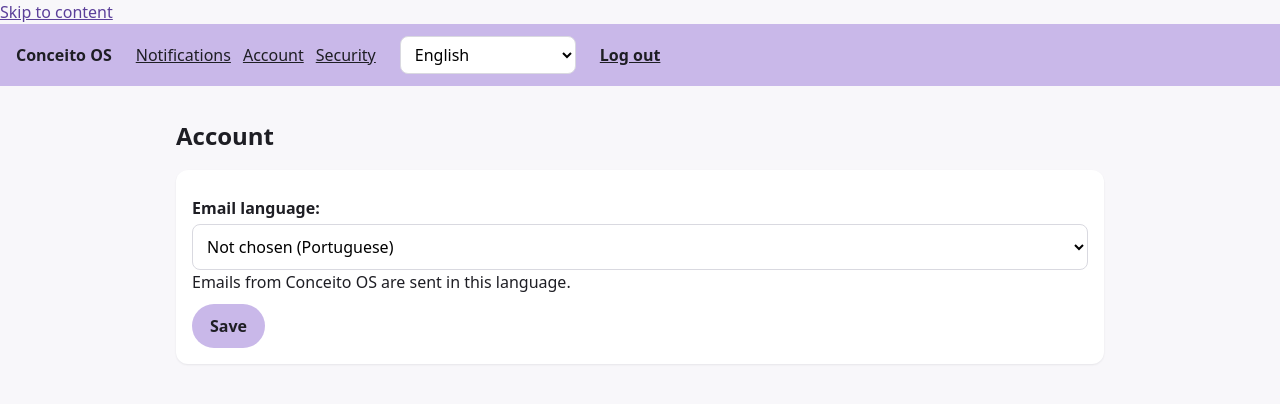
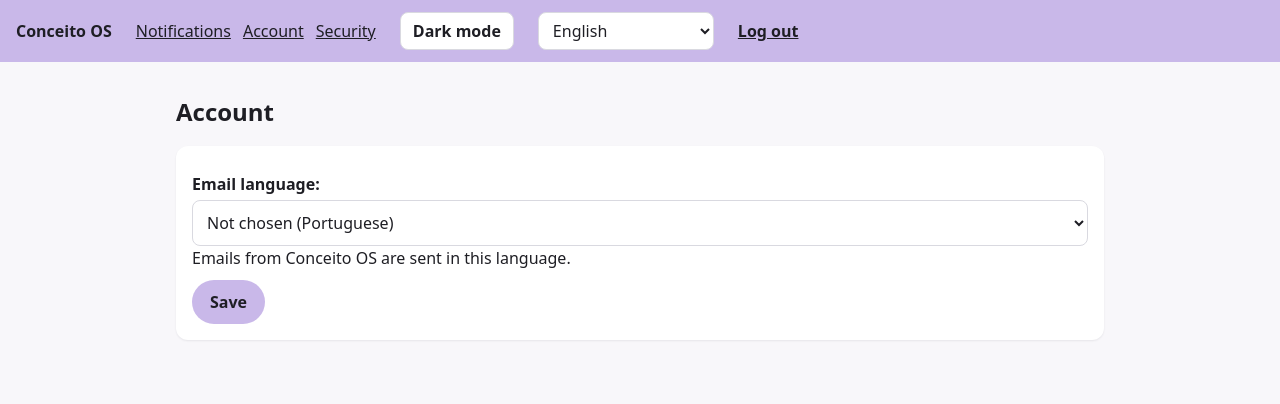
Before and after one commit to igor-lisboa/conceito-os, a Django app: page /accounts/account/ in a window 1280 px wide. Shown: the top 404 px of the page. Run offline with Django 5.2, Linux system fonts and the light colour scheme; the visitor is signed in with stand-in values (Sample User, id 1); data that the repository does not hold is empty.

Commit message:
fix: hide the skip link until focused; readable language select; light/dark switch
- The skip link (WCAG 2.4.1) is hidden until a keyboard user focuses it.
- Form controls get the text colour, so the language select is readable in dark mode.
- A light/dark button in the top bar. The choice is saved in the browser; without
  a choice the system setting applies. Pt-BR label added.

Co-Authored-By: Claude Haiku 5.5 <noreply@anthropic.com>

```diff
--- a/web/static/css/app.css
+++ b/web/static/css/app.css
@@ -131,6 +131,7 @@ th, td { text-align: left; padding: 10px 12px; border-bottom: 1px solid var(--co
 form p, form ul { margin: 10px 0; }
 label { display: block; font-weight: 600; margin-bottom: 4px; }
 input, select, textarea {
+  color: var(--color-text);
   width: 100%;
   max-width: 100%;
   padding: 10px;
@@ -161,3 +162,27 @@ input, select, textarea {
   tr { background: var(--color-surface); border-radius: var(--radius); margin-bottom: 12px; padding: 8px; }
   td { border: 0; padding: 4px 0; }
 }
+
+/* Skip link: hidden until a keyboard user focuses it (WCAG 2.4.1). */
+.skip-link {
+  position: absolute;
+  left: 12px;
+  top: -60px;
+  z-index: 10;
+  padding: 8px 12px;
+  border-radius: 8px;
+  background: var(--color-primary);
+  color: var(--color-text);
+}
+.skip-link:focus { top: 12px; outline: 3px solid var(--color-link); }
+
+/* Light/dark switch in the top bar. aria-pressed shows the state to screen readers. */
+.theme-toggle {
+  min-height: 36px;
+  padding: 6px 12px;
+  border: 1px solid var(--color-neutral);
+  border-radius: 8px;
+  background: var(--color-surface);
+  color: var(--color-text);
+}
+.theme-toggle[aria-pressed="true"] { background: var(--color-neutral); }
--- a/web/templates/base.html
+++ b/web/templates/base.html
@@ -5,6 +5,14 @@
   <meta name="viewport" content="width=device-width, initial-scale=1">
   <title>{% block title %}Conceito OS{% endblock %}</title>
   <link rel="stylesheet" href="{% static 'css/app.css' %}">
+  <script>
+    // Apply the saved light or dark choice before the page paints, so there is no flash.
+    // No choice saved = follow the system setting (the CSS does that).
+    try {
+      var saved = localStorage.getItem("conceito-theme");
+      if (saved === "light" || saved === "dark") document.documentElement.setAttribute("data-theme", saved);
+    } catch (e) {}
+  </script>
 </head>
 <body>
   <a class="skip-link" href="#conteudo">{% trans "Skip to content" %}</a>
@@ -41,6 +49,8 @@
         <a href="{% url 'mfa_setup' %}">{% trans "Security" %}</a>
       </nav>
     {% endif %}
+
+    <button type="button" class="theme-toggle" id="theme-toggle" aria-pressed="false">{% trans "Dark mode" %}</button>
 
     <form method="post" action="{% url 'set_language' %}" class="inline lang-switch">
       {% csrf_token %}
@@ -91,5 +101,24 @@
       {% endif %}
     </nav>
   {% endif %}
+  <script>
+    (function () {
+      var root = document.documentElement;
+      var button = document.getElementById("theme-toggle");
+      function isDark() {
+        var forced = root.getAttribute("data-theme");
+        if (forced) return forced === "dark";
+        return window.matchMedia("(prefers-color-scheme: dark)").matches;
+      }
+      function show() { button.setAttribute("aria-pressed", isDark() ? "true" : "false"); }
+      button.addEventListener("click", function () {
+        var next = isDark() ? "light" : "dark";
+        root.setAttribute("data-theme", next);
+        try { localStorage.setItem("conceito-theme", next); } catch (e) {}
+        show();
+      });
+      show();
+    })();
+  </script>
 </body>
 </html>
```
Also changed, not shown: apps/core/tests/test_theme_toggle.py (added, +33 -0 lines), web/locale/pt_BR/LC_MESSAGES/django.po, 1 other file.
